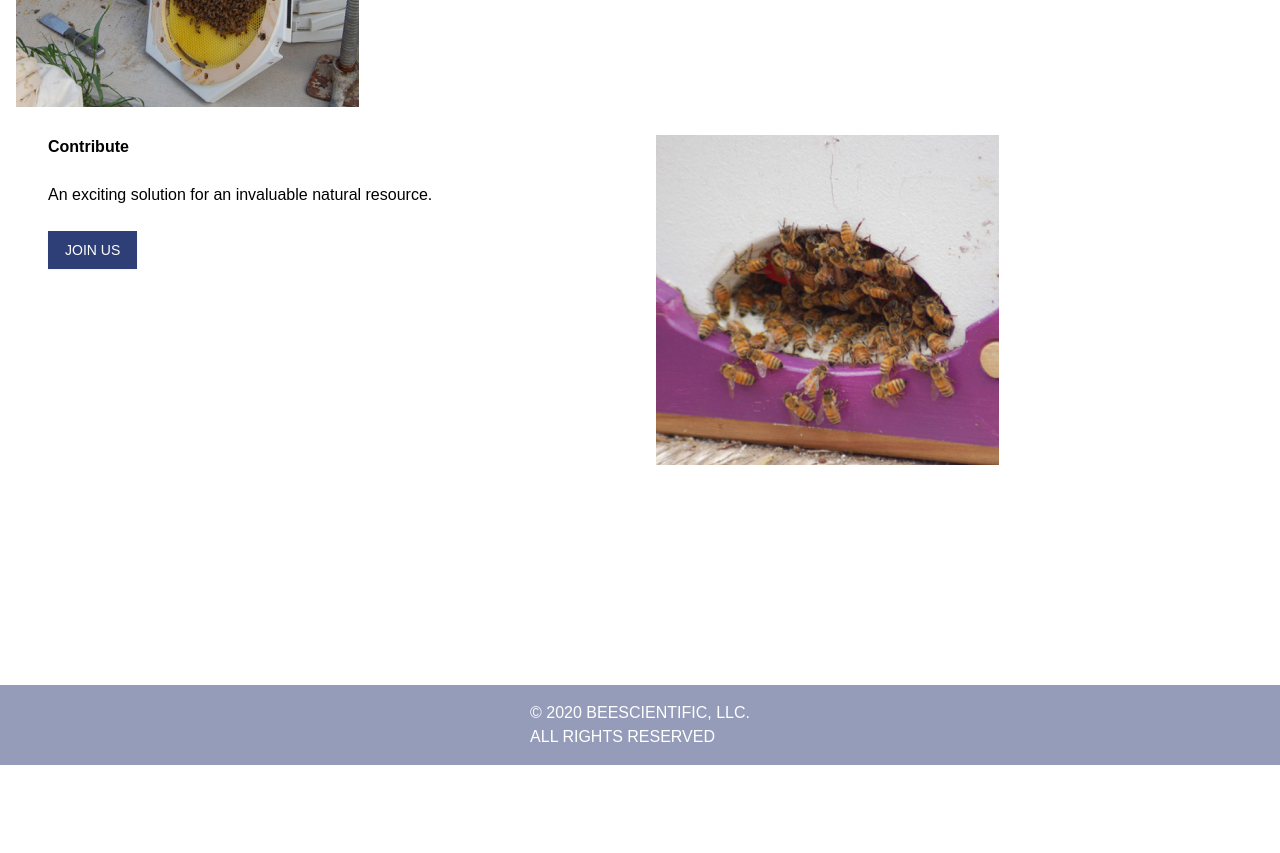
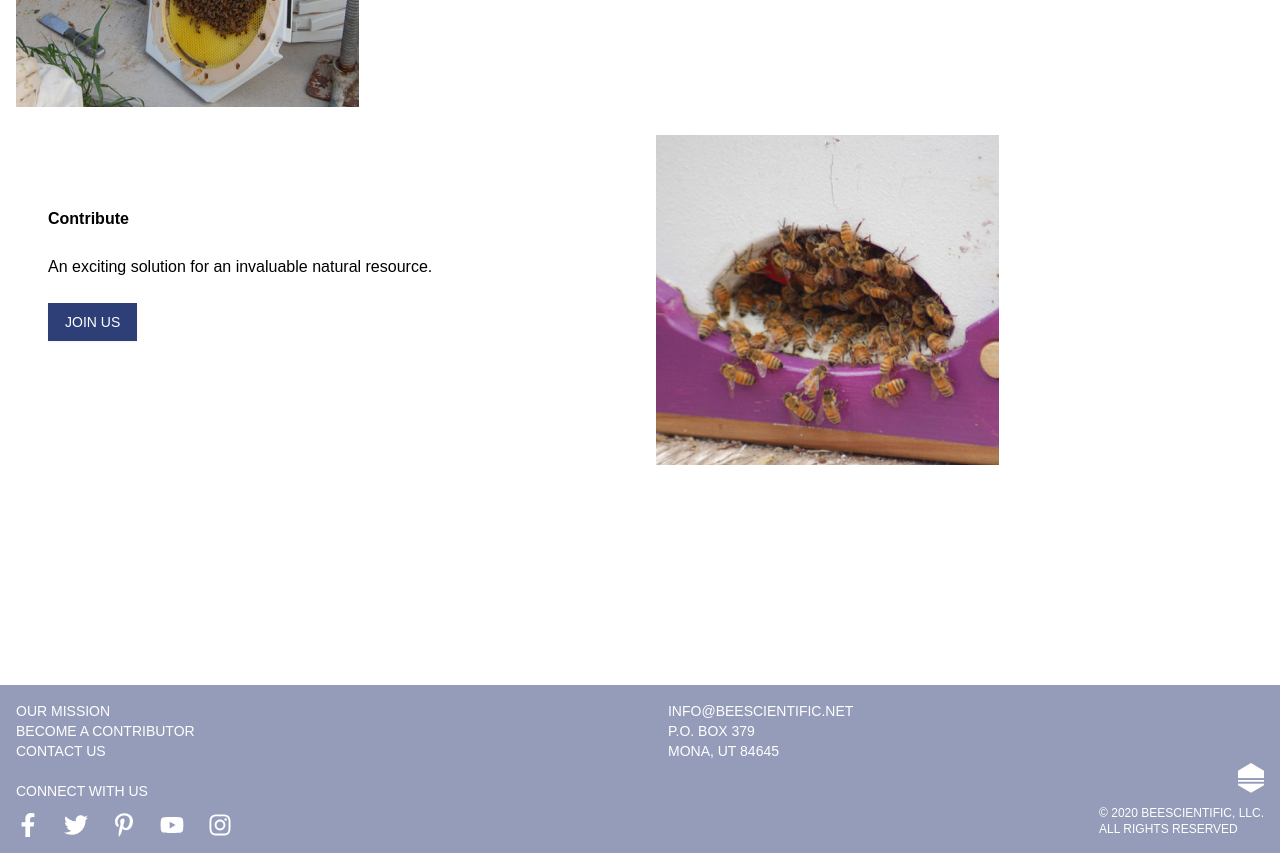
Before and after one commit to sfonua10/beescientific, a Next.js app: page / in a window 1280 px wide. Shown: the part 1600-2453 px from the top of the page. Before the commit the page ends 2365 px from the top, so only its background shows below. Built offline with nearby package versions, Linux system fonts and the light colour scheme.

Commit message:
tablet responsiveness

```diff
--- a/components/footer.js
+++ b/components/footer.js
@@ -1,7 +1,46 @@
+import {
+  FaFacebookF,
+  FaTwitter,
+  FaPinterestP,
+  FaYoutube,
+  FaInstagram,
+} from 'react-icons/fa';
+
 export default function Footer() {
+  const socialIcons = [
+    <FaFacebookF size="24" />,
+    <FaTwitter size="24" />,
+    <FaPinterestP size="24" />,
+    <FaYoutube size="24" />,
+    <FaInstagram size="24" />,
+  ];
   return (
-    <footer className="py-4 text-white flex blue-gray justify-center bg-blue-gray">
-      <div className="flex flex-col justify-self-auto">
+    <footer className="py-4 text-white flex blue-gray justify-center bg-blue-gray text-sm md:grid grid-cols-3">
+      <div className="ml-4 hidden md:block ">
+        <p>OUR MISSION</p>
+        <p>BECOME A CONTRIBUTOR</p>
+        <p>CONTACT US</p>
+        <br />
+        <p>CONNECT WITH US</p>
+        <ul className="flex mt-3">
+          {socialIcons.map((icon, index) => (
+            <li key={index} className="mr-6">
+              <a>{icon}</a>
+            </li>
+          ))}
+        </ul>
+      </div>
+      <div className="justify-self-end hidden md:block">
+        <p>INFO@BEESCIENTIFIC.NET</p>
+        <p>P.O. BOX 379</p>
+        <p>MONA, UT 84645</p>
+      </div>
+
+      <div className="flex flex-col justify-self-auto md:text-xs mr-4 md:justify-self-end md:self-end">
+        <img
+          src="/images/logo_white.svg"
+          className="self-end mb-3 hidden md:block"
+        />
         <p>&#169; 2020 BEESCIENTIFIC, LLC.</p>
         <p>ALL RIGHTS RESERVED</p>
       </div>
--- a/components/mainTopics.js
+++ b/components/mainTopics.js
@@ -4,7 +4,7 @@ const MainTopic = ({ imageSrc, title, subTitle, buttonText, id }) => {
   return (
     <div className="md:grid grid-cols-2">
       <img className={`mx-4 mb-7 ${id === 1 && 'order-1'}`} src={imageSrc} />
-      <div className="mx-12 mb-20">
+      <div className="mx-12 mb-20 self-center">
         <h3 className="mb-6 font-bold">{title}</h3>
         <p className="mb-6">{subTitle}</p>
         <Button text={buttonText} />
```
Also changed, not shown: public/images/logo_white.svg (added).
